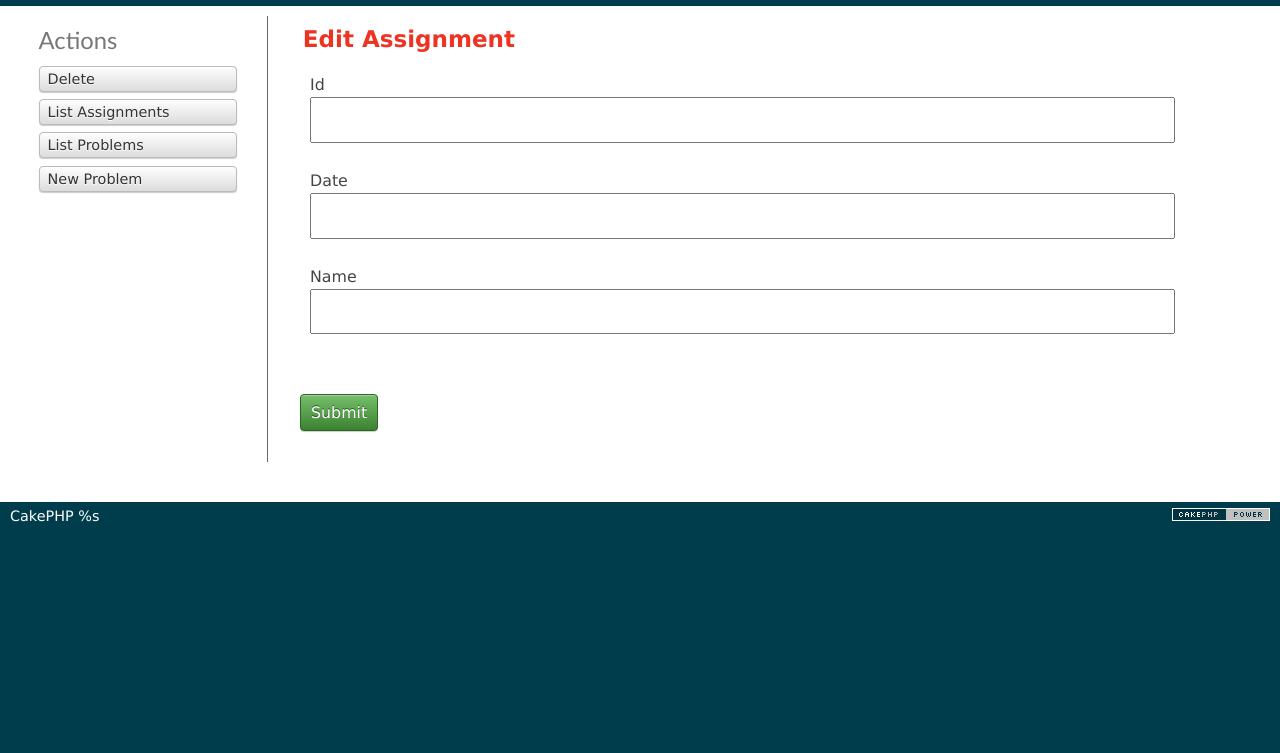
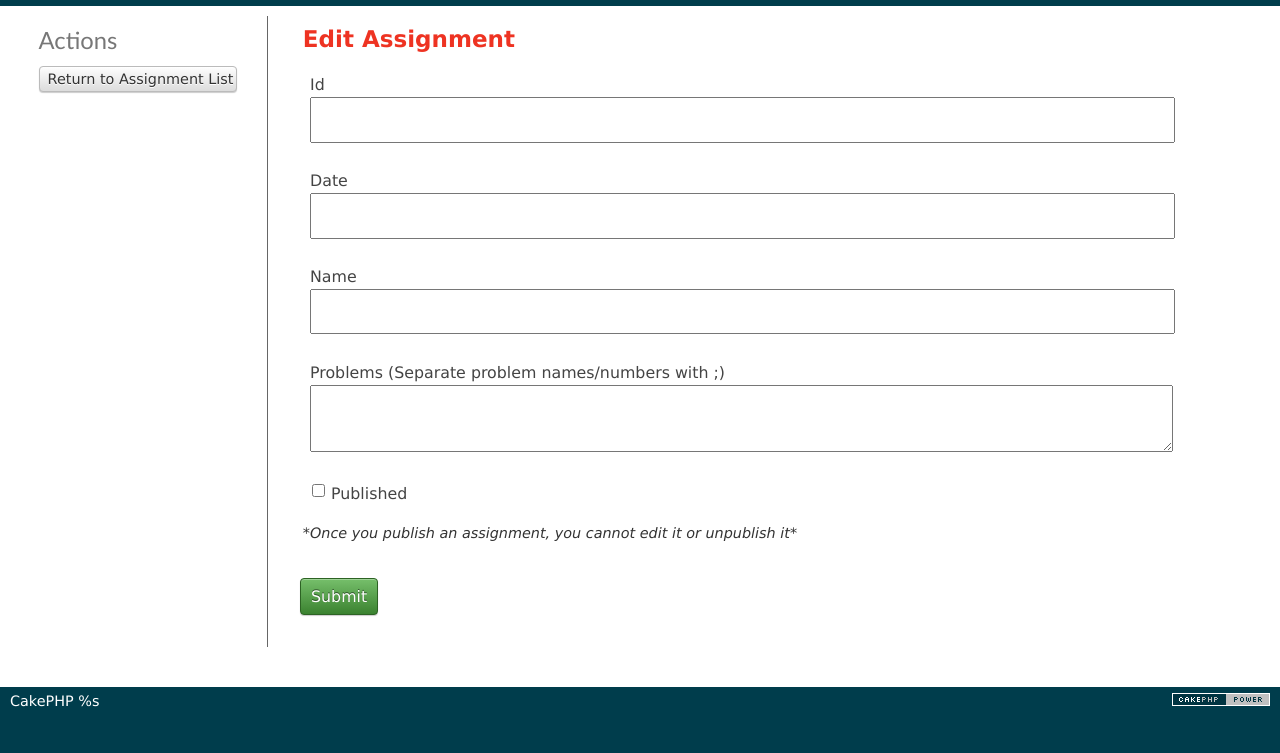
Before and after one commit to maths22/ibl-scheduler, a CakePHP app: the page made by IBLScheduler/app/View/Assignments/edit.ctp in a window 1280 px wide. Shown: the part 47-800 px from the top of the page. Run offline with PHP 8.4 and a stand-in for CakePHP, Linux system fonts and the light colour scheme; the template is opened without the code that fills it, so the values that code supplies are empty; form fields are guessed from the names that the template uses; some libraries are stand-ins or nearby versions.

Commit message:
Assignments can now be saved as drafts.

```diff
--- a/IBLScheduler/app/Controller/HomeController.php
+++ b/IBLScheduler/app/Controller/HomeController.php
@@ -37,7 +37,7 @@
     }
 
     public function student() {
-        $assignments = $this->Assignment->find('all', array('conditions' => array('section' => $this->Auth->user('section'))));
+        $assignments = $this->Assignment->find('all', array('conditions' => array('published'=>true,'section' => $this->Auth->user('section'))));
         $this->set('assignments', $assignments);
     }
 
--- a/IBLScheduler/app/View/Assignments/edit.ctp
+++ b/IBLScheduler/app/View/Assignments/edit.ctp
@@ -4,20 +4,19 @@
         <legend><?php echo __('Edit Assignment'); ?></legend>
         <?php
         echo $this->Form->input('id');
-		echo $this->Form->input('section',array('type'=>'hidden'));
+        echo $this->Form->input('section', array('type' => 'hidden'));
         echo $this->Form->input('date');
         echo $this->Form->input('name');
+        echo $this->Form->input('problems', array('value' => $problems, 'label' => 'Problems (Separate problem names/numbers with ;)', 'div' => array('class' => 'required'), 'required' => true, 'type' => 'textarea'));
+        echo $this->Form->input('published', array('type' => 'checkbox'));
         ?>
+        <em>*Once you publish an assignment, you cannot edit it or unpublish it*</em>
     </fieldset>
     <?php echo $this->Form->end(__('Submit')); ?>
 </div>
 <div class="actions">
     <h3><?php echo __('Actions'); ?></h3>
     <ul>
-
-		<li><?php echo $this->Form->postLink(__('Delete'), array('action' => 'delete', $this->Form->value('Assignment.id')), array(), __('Are you sure you want to delete # %s?', $this->Form->value('Assignment.id'))); ?></li>
-		<li><?php echo $this->Html->link(__('List Assignments'), array('action' => 'index')); ?></li>
-		<li><?php echo $this->Html->link(__('List Problems'), array('controller' => 'problems', 'action' => 'index')); ?> </li>
-		<li><?php echo $this->Html->link(__('New Problem'), array('controller' => 'problems', 'action' => 'add')); ?> </li>
+        <li><?php echo $this->Html->link(__('Return to Assignment List'), array('controller' => 'home', 'action' => 'select')); ?></li>
     </ul>
 </div>
--- a/IBLScheduler/app/View/Home/staff.ctp
+++ b/IBLScheduler/app/View/Home/staff.ctp
@@ -2,6 +2,7 @@
 <?php foreach ($assignments as $assignment): ?>
     <?php echo $this->Html->link($assignment['Assignment']['name'], array('controller' => 'problem_completions', 'action' => 'assignment_report', $assignment['Assignment']['id'])); ?>
     due <?php echo $this->Time->format($assignment['Assignment']['date'], '%B %e, %Y'); ?>
+    <?php echo $assignment['Assignment']['published']?'':'[Draft]'; ?>
     <br/>
 <?php endforeach; ?>
 <br/>
```
Also changed, not shown: IBLScheduler/app/Controller/AssignmentsController.php (+13 -1 lines), IBLScheduler/app/View/Assignments/add.ctp (+4 -3 lines), IBLScheduler/app/View/ProblemCompletions/assignment_report.ctp (+5 -2 lines). Lines whose indentation alone changed are shown as unchanged.
